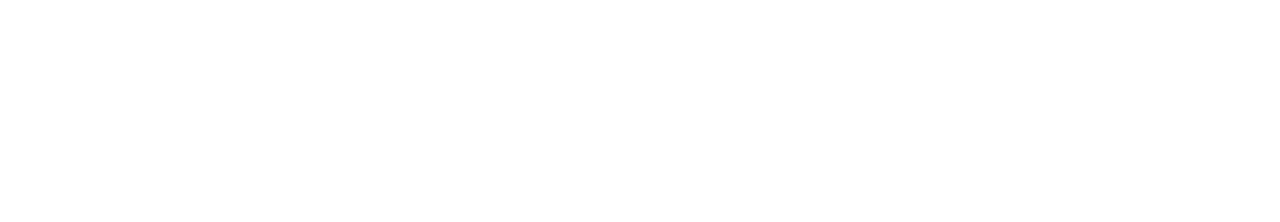
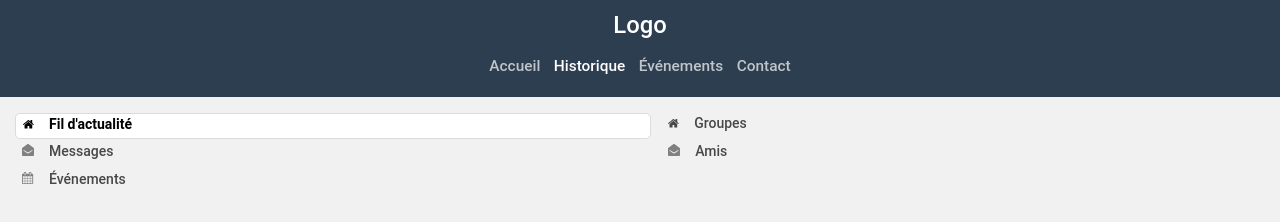
Before and after one commit to guicima/TP2-Social-network, a plain HTML site: page index.html in a window 1280 px wide. Drawn offline with Linux system fonts and the light colour scheme.

Commit message:
Header and secondary menu

```diff
--- a/index.html
+++ b/index.html
@@ -5,9 +5,28 @@
     <meta charset="UTF-8">
     <meta name="viewport" content="width=device-width, initial-scale=1.0">
     <title>Social</title>
+    <link rel="stylesheet" href="style.css">
 </head>
 
 <body>
+    <header class="header">
+        <h1 class="logo">Logo</h1>
+        <nav class="main-menu">
+            <a class="main-menu-item" href="#">Accueil</a>
+            <a class="main-menu-item active" href="#">Historique</a>
+            <a class="main-menu-item" href="#">Événements</a>
+            <a class="main-menu-item" href="#">Contact</a>
+        </nav>
+    </header>
+
+    <div class="sub-menu">
+        <a href="#" class="sub-menu-button active"><img class="button-icon" src="assets/home.svg" alt="">Fil
+            d'actualité</a>
+        <a href="#" class="sub-menu-button"><img class="button-icon" src="assets/open-msg.svg" alt="">Messages</a>
+        <a href="#" class="sub-menu-button"><img class="button-icon" src="assets/calendar.svg" alt="">Événements</a>
+        <a href="#" class="sub-menu-button"><img class="button-icon" src="assets/home.svg" alt="">Groupes</a>
+        <a href="#" class="sub-menu-button"><img class="button-icon" src="assets/open-msg.svg" alt="">Amis</a>
+    </div>
 
 </body>
 
--- /dev/null
+++ b/style.css
@@ -0,0 +1,91 @@
+:root {
+    --primary-color: #2c3e50;
+}
+
+*,
+body {
+    margin: 0;
+    padding: 0;
+    box-sizing: border-box;
+    font-family: Roboto, Arial, Helvetica, sans-serif;
+    font-size: 14px;
+    line-height: 21px;
+    font-weight: 500;
+}
+
+body {
+    background-color: #f1f1f1;
+}
+
+/*-----header-----*/
+
+.header {
+    background-color: var(--primary-color);
+    text-align: center;
+    overflow: hidden;
+}
+
+.logo {
+    font-size: 1.7em;
+    color: #fff;
+    margin: 15px 0;
+}
+
+.main-menu {
+    margin: 15px 0;
+}
+
+.main-menu-item {
+    display: inline-block;
+    text-decoration: none;
+    color: white;
+    opacity: .7;
+    font-size: 1.1em;
+    padding: 5px;
+}
+
+.main-menu-item:hover {
+    opacity: 1;
+}
+
+.main-menu-item.active {
+    opacity: 1;
+}
+
+/*----sub-menu----*/
+
+.sub-menu {
+    display: flex;
+    flex-flow: column wrap;
+    height: 100px;
+    margin: 15px 10px;
+}
+
+.sub-menu-button {
+    text-align: left;
+    opacity: .7;
+    border: none;
+    border-radius: 5px;
+    margin: 1px 5px;
+    height: 26px;
+    color: inherit;
+    text-decoration: none;
+}
+
+.sub-menu-button:hover,
+.sub-menu-button.active {
+    background-color: white;
+    opacity: 1;
+    font-weight: 600;
+    border: 1px solid #dbdbdb;
+}
+
+.sub-menu-button:active {
+    background-color: #888;
+    border: 1px solid #555;
+}
+
+.button-icon {
+    margin-left: 7px;
+    margin-right: 15px;
+}
```
